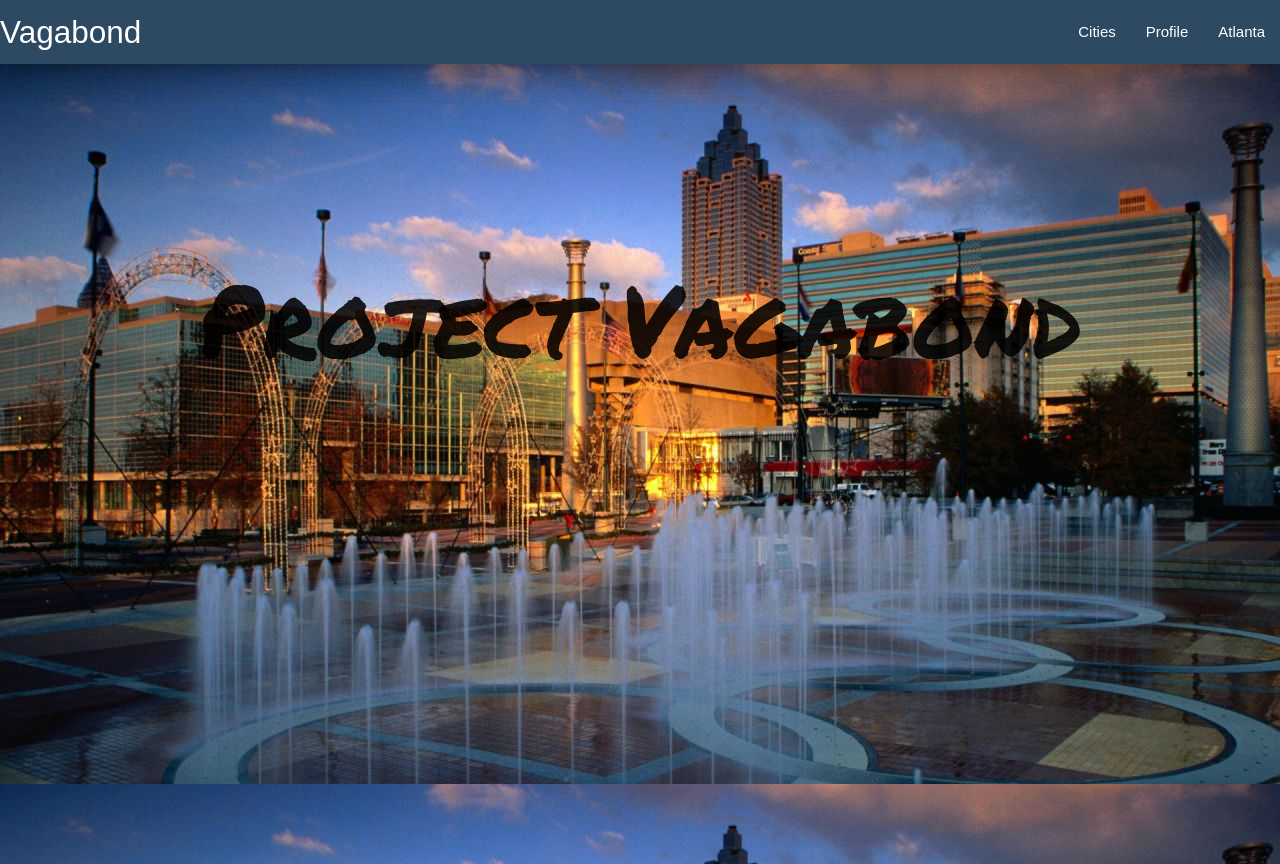
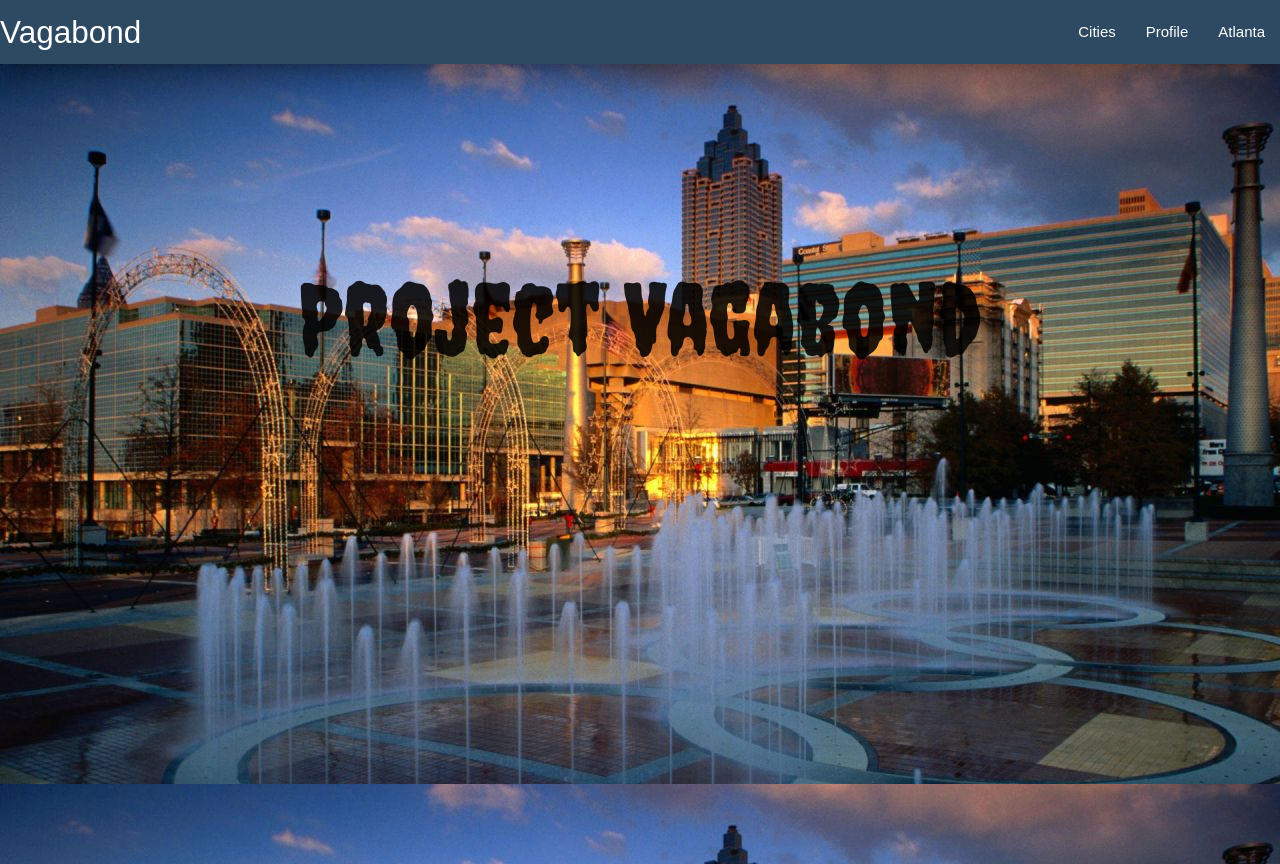
Before and after one commit to yungwifi/vagabond, a React (Create React App) app in the folder client/: page / in a window 1280 px wide. Built offline with nearby package versions, Linux system fonts and the light colour scheme.

Commit message:
update NavBar

```diff
--- a/client/public/index.html
+++ b/client/public/index.html
@@ -5,7 +5,7 @@
 
 
     <!-- Compiled and minified CSS -->
-    <link href="https://fonts.googleapis.com/css?family=Permanent+Marker" rel="stylesheet">
+    <link href="https://fonts.googleapis.com/css?family=Creepster" rel="stylesheet">
     <link rel="stylesheet" href="https://cdnjs.cloudflare.com/ajax/libs/materialize/1.0.0-beta/css/materialize.min.css">
 
     <!-- Compiled and minified JavaScript -->
--- a/client/src/App.js
+++ b/client/src/App.js
@@ -21,7 +21,7 @@
             <Route exact path="/cities" component={CityPage} />
             <Route exact path="/profile" component={ProfilePage} />
             <Route exact path="/cities/:city_id/posts" component={PostsPage} />
-            <Route exact path="/profile/posts" component={PostsPage} />
+
             <Route exact path="/cities/:city_id/posts/:id" component={ShowPostPage} />
           </Switch>
         </Router>
--- a/client/src/index.css
+++ b/client/src/index.css
@@ -5,7 +5,7 @@
 }
 
 h1 {
-    font-family: 'Permanent Marker', cursive;
+    font-family: 'Creepster', cursive;
     text-align: center;
     margin: 0;
     padding: 200px 0;
@@ -13,7 +13,7 @@
 }
 
 h2 {
-    font-family: 'Permanent Marker', cursive;
+    font-family: 'Creepster', cursive;
     text-align: center;
     font-size: 50px;
     color: #00A591;
```
Also changed, not shown: client/src/index.js (line endings or trailing spaces).
